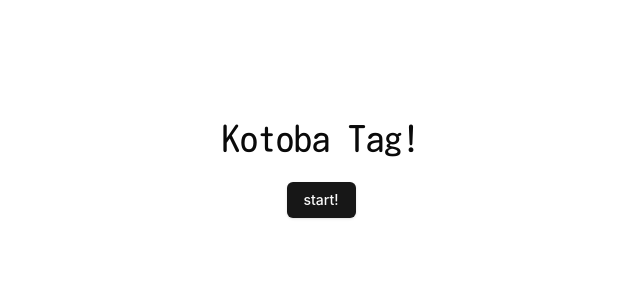
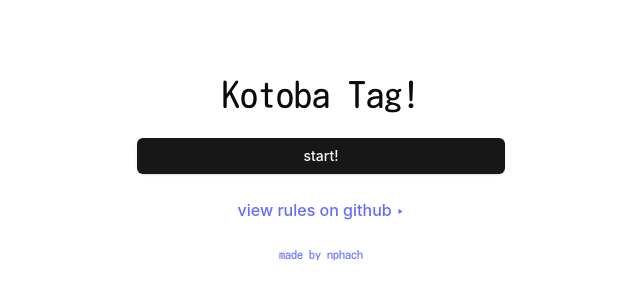
Before and after one commit to nphach/kotoba-tag, a React (Vite) app: page / in a window 1280 px wide. Shown: the part 232-532 px from the top of the page, without its empty margins (319-959 px from the left). Built offline with nearby package versions, Linux system fonts and the light colour scheme; what wanakana would draw is missing.

Commit message:
update ui

```diff
--- a/src/App.tsx
+++ b/src/App.tsx
@@ -40,16 +40,20 @@ function App() {
 
   if (state.matches('idle')) {
     return (
-      <div className="space-y-6 w-72 md:w-96 px-2">
+      <div className="flex flex-col space-y-6 w-72 md:w-96 px-2">
         <p className="text-4xl font-kosugi">Kotoba Tag!</p>
-        <Button onClick={() => send({ type: 'START' })} className="w-">start!</Button>
+        <Button onClick={() => send({ type: 'START' })}>start!</Button>
+        <a href="https://github.com/nphach/kotoba-tag/tree/main?tab=readme-ov-file#rules">
+          view rules on github ‣
+        </a>
+        <a href="https://nphach.github.io" className="text-xs font-kosugi font-bold">made by nphach</a>
       </div>
     );
   }
 
   if (state.matches('endGame')) {
     return (
-      <div className="space-y-6 w-72 md:w-96 px-2">
+      <div className="flex flex-col space-y-6 w-72 md:w-96 px-2">
         <Card className="w-full max-w-2xl mx-auto">
           <CardHeader>
             <CardTitle>game over!</CardTitle>
@@ -59,8 +63,8 @@ function App() {
           </CardContent>
         </Card>
         <Button onClick={() => send({ type: 'RESTART' })}>restart!</Button>
+        <a href="https://nphach.github.io" className="text-xs font-kosugi font-bold">made by nphach</a>
       </div>
-
     );
   }
 
```
Lines whose indentation alone changed are shown as unchanged.
